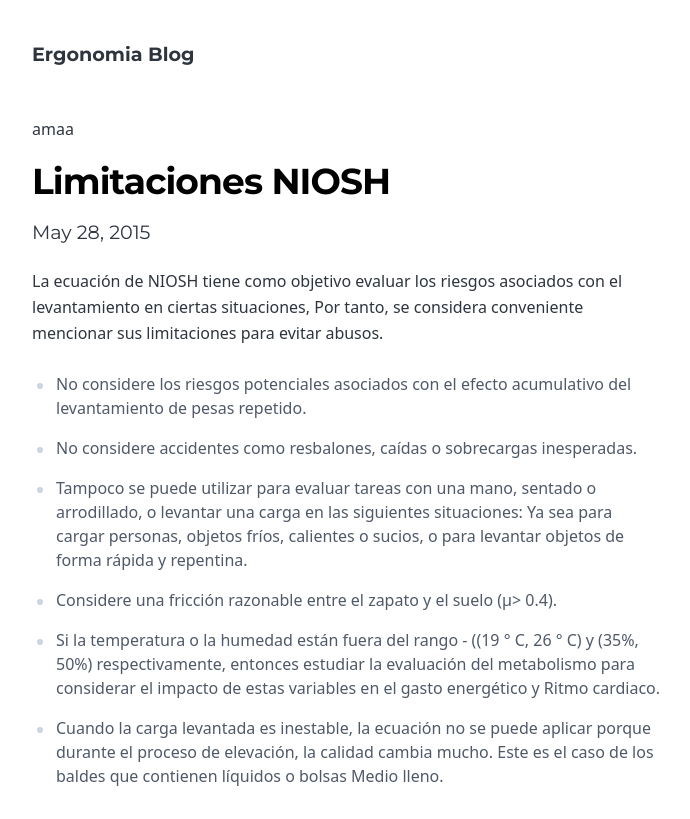
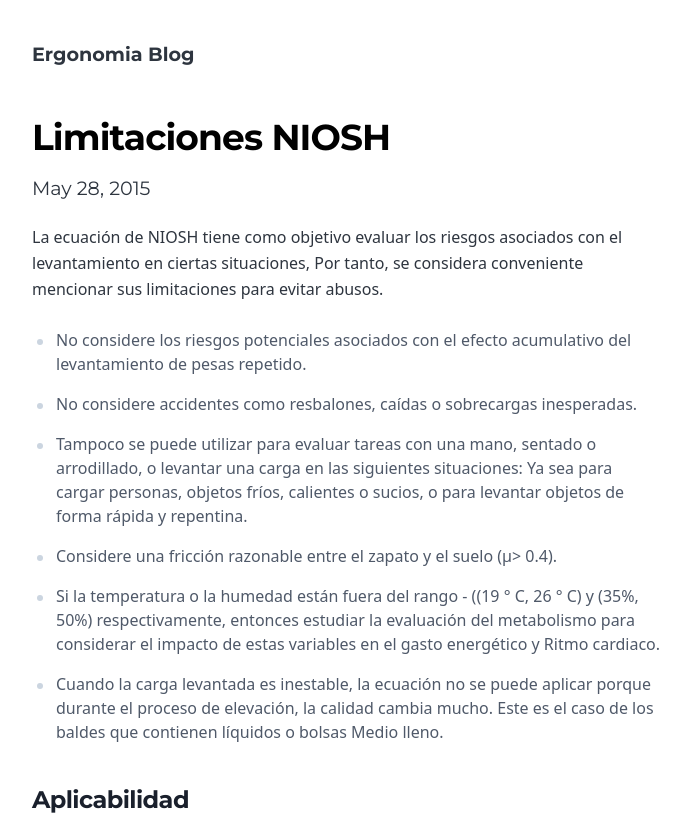
Before and after one commit to DavidRojas1612/Ergonomia-blog, a Gatsby site: page /limitaciones/ in a window 1280 px wide. Shown: the top 819 px of the page, without its empty margins (292-982 px from the left). Built offline with nearby package versions, Linux system fonts and the light colour scheme; Gatsby itself is replaced by a stand-in of ours.

```diff
--- a/src/templates/blog-post.js
+++ b/src/templates/blog-post.js
@@ -16,7 +16,6 @@ const BlogPostTemplate = ({ data, location }) => {
         title={post.frontmatter.title}
         description={post.frontmatter.description || post.excerpt}
       />
-      <div>amaa</div>
       <article
         className="blog-post"
         itemScope
```
